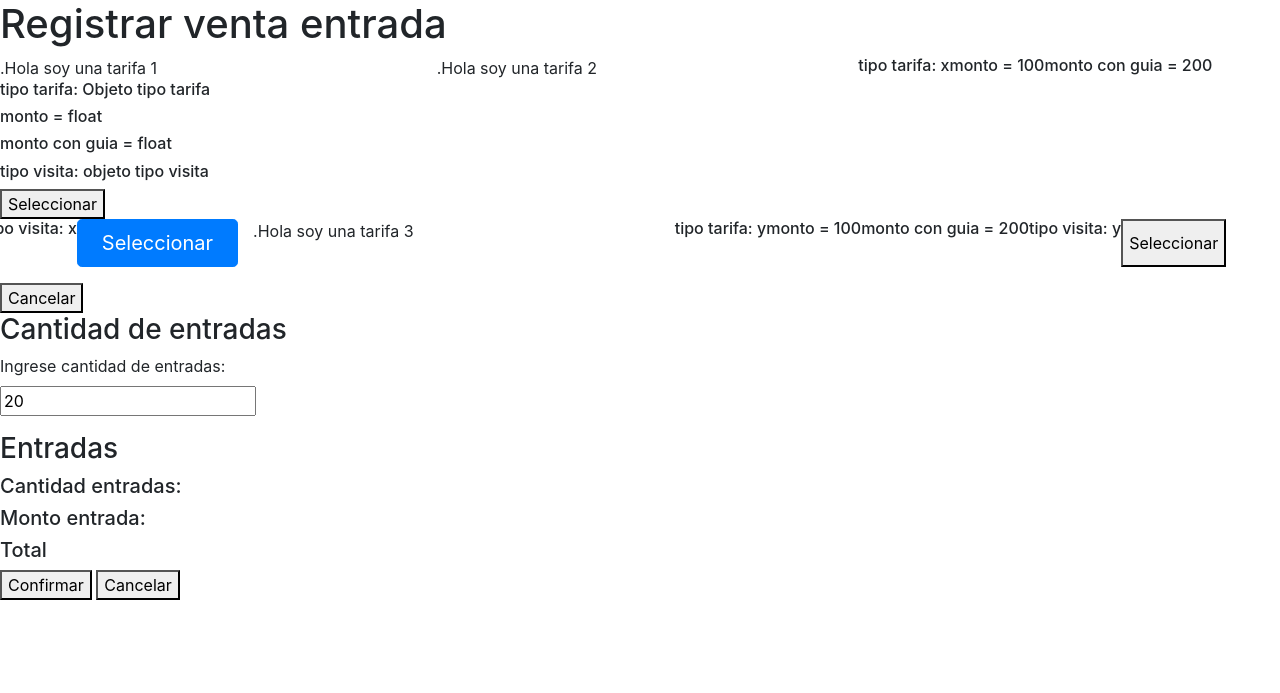
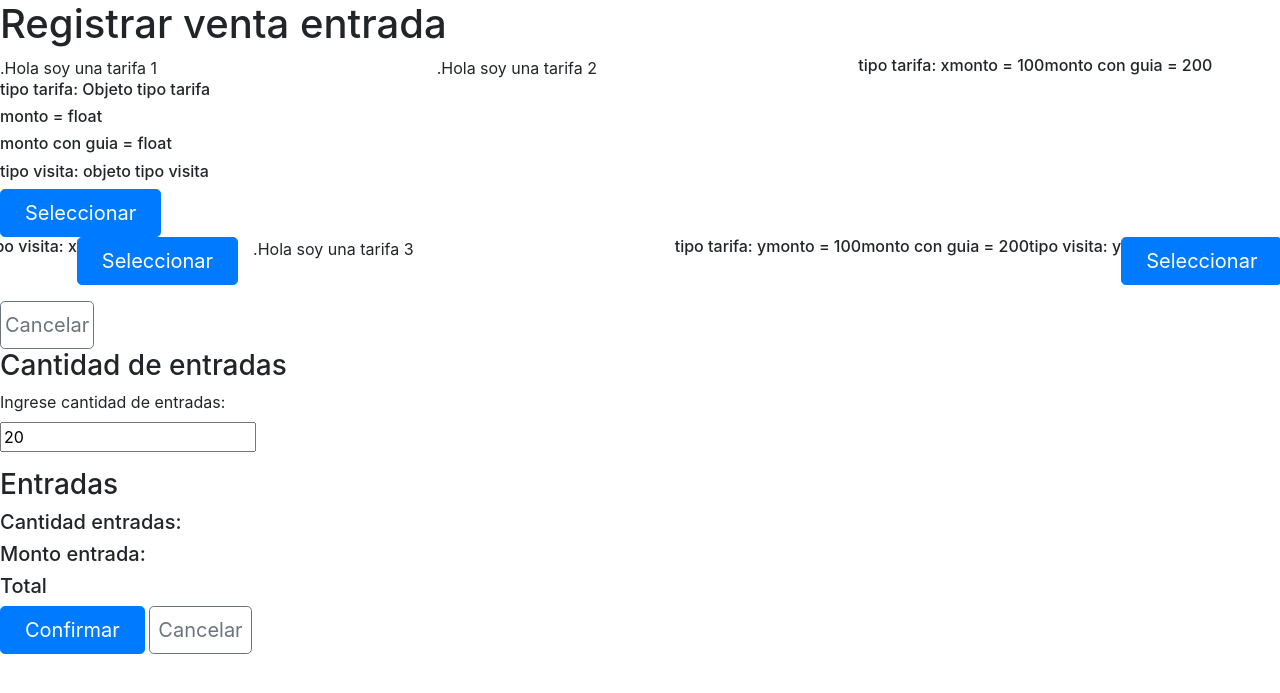
Before and after one commit to sydgibbon/PPAI-DSI-2021-Grupo-3, a Django app: page / in a window 1280 px wide. Shown: the top 693 px of the page. Run offline with Django 3.2, Linux system fonts and the light colour scheme; some libraries are stand-ins or nearby versions.

Commit message:
Colorcito

```diff
--- a/registrarventadeentrada/registrarventadeentrada/templates/index.html
+++ b/registrarventadeentrada/registrarventadeentrada/templates/index.html
@@ -47,7 +47,7 @@
       <h6>monto = float  </h6>
       <h6>monto con guia = float </h6>
       <h6>tipo visita: objeto tipo visita</h6>
-      <button class="boton Seleccionar">Seleccionar</button>
+      <button class="boton-Seleccionar btn btn-primary btn-lg px-4 me-md-2">Seleccionar</button>
     </div>
     <div class="col-4 themed-grid-col">.Hola soy una tarifa 2</div>
       <h6>tipo tarifa: x </h6>
@@ -60,9 +60,9 @@
       <h6>monto = 100  </h6>
       <h6>monto con guia = 200</h6>
       <h6>tipo visita: y </h6>
-      <button class="boton Seleccionar">Seleccionar</button>
+      <button class="boton-Seleccionar btn btn-primary btn-lg px-4 me-md-4">Seleccionar</button>
     </div>
-    <button class="BotonCancelar">Cancelar</button>
+    <button class="Boton-Cancelar btn btn-outline-secondary btn-lg px-1">Cancelar</button>
   </div>
 
 
@@ -87,8 +87,8 @@
   </div>
 
   <div>
-    <button class="BotonConfirmar">Confirmar</button>
-    <button class="BotonCancelar">Cancelar</button>
+    <button class="Boton-Confirmar btn btn-primary btn-lg px-4 me-md-5">Confirmar</button>
+    <button class="Boton-Cancelar btn btn-outline-secondary btn-lg px-2">Cancelar</button>
   </div>
 </main>
 
```
